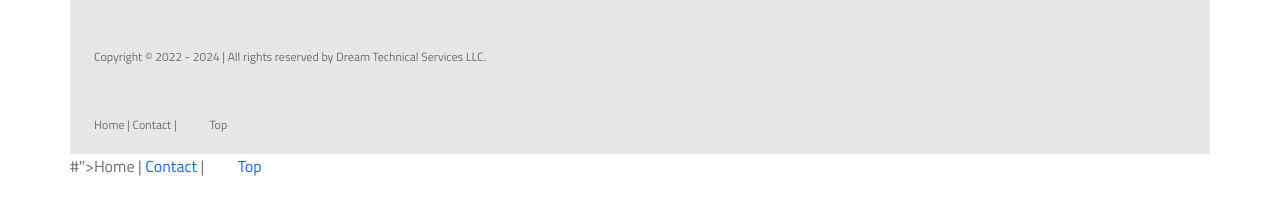
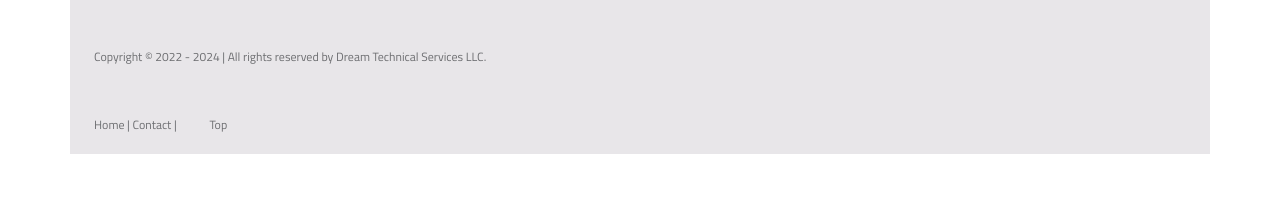
Before and after one commit to dreamoman/dreamoman.github.io, a plain HTML site: page index.html in a window 1280 px wide. Shown: the part 1955-2169 px from the top of the page. Drawn offline with nearby package versions, Linux system fonts and the light colour scheme.

Commit message:
Update index.html

```diff
--- a/index.html
+++ b/index.html
@@ -220,12 +220,3 @@ We supply workers on hourly contract and monthly contract basis as well at a ver
 
 </body>
 </html>
-
-</html>
-#">Home</a> | <a href="#">Contact</a> | <a href="#top" class="top up">Top</a></div>
-		</div>
-	</div>
-</footer>
-
-</body>
-</html>
```
